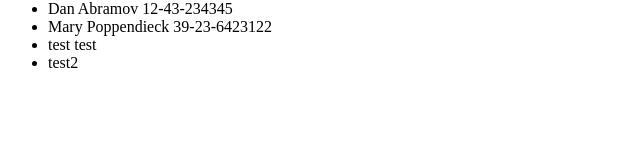
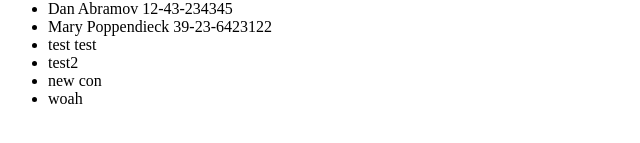
Before and after one commit to mkaleung/FSO-2, a React (Create React App) app in the folder phonebook/: page / in a window 1280 px wide. Shown: the part 197-340 px from the top of the page, without its empty margins (0-640 px from the left). Built offline with nearby package versions, Linux system fonts and the light colour scheme; data requests are answered from the project's data file.

Commit message:
exercise 2.13 - moved all axios commands to a service file

```diff
--- a/phonebook/db.json
+++ b/phonebook/db.json
@@ -29,6 +29,16 @@
       "name": "test2",
       "number": "",
       "id": 6
+    },
+    {
+      "name": "new con",
+      "number": "",
+      "id": 7
+    },
+    {
+      "name": "",
+      "number": "woah",
+      "id": 8
     }
   ]
 }
--- a/phonebook/src/App.js
+++ b/phonebook/src/App.js
@@ -1,8 +1,8 @@
 import { useState, useEffect } from 'react'
-import axios from 'axios'
 import PersonForm from './components/PersonForm'
 import Input from './components/Input'
 import Person from './components/Person'
+import phonebookService from './services/phonebook'
 
 const App = () => {
   const [persons, setPersons] = useState([])
@@ -11,10 +11,10 @@
   const [filterName, setFilterName] = useState('')
 
   useEffect(() => {
-    axios
-      .get('http://localhost:3001/persons')
-      .then(response => {
-        setPersons(response.data)
+    phonebookService
+      .getAll()
+      .then(initialPhonebook => {
+        setPersons(initialPhonebook)
       })
   },[])
 
@@ -30,10 +30,10 @@
       id: persons.length +  1,
     }
 
-    axios
-      .post('http://localhost:3001/persons', personObject)
-      .then(response => {
-        setPersons(persons.concat(response.data))
+    phonebookService
+      .create(personObject)
+      .then(returnedPerson => {
+        setPersons(persons.concat(returnedPerson))
         setNewName('')
         setNewNumber('')
       })
--- /dev/null
+++ b/phonebook/src/services/phonebook.js
@@ -0,0 +1,14 @@
+import axios from 'axios'
+const baseUrl = 'http://localhost:3001/persons'
+
+const getAll = () => {
+    const request = axios.get(baseUrl)
+    return request.then(response => response.data)
+  }
+
+const create = newObject => {
+  const request = axios.post(baseUrl, newObject)
+  return request.then(response => response.data)
+}
+
+export default { getAll, create }
```
